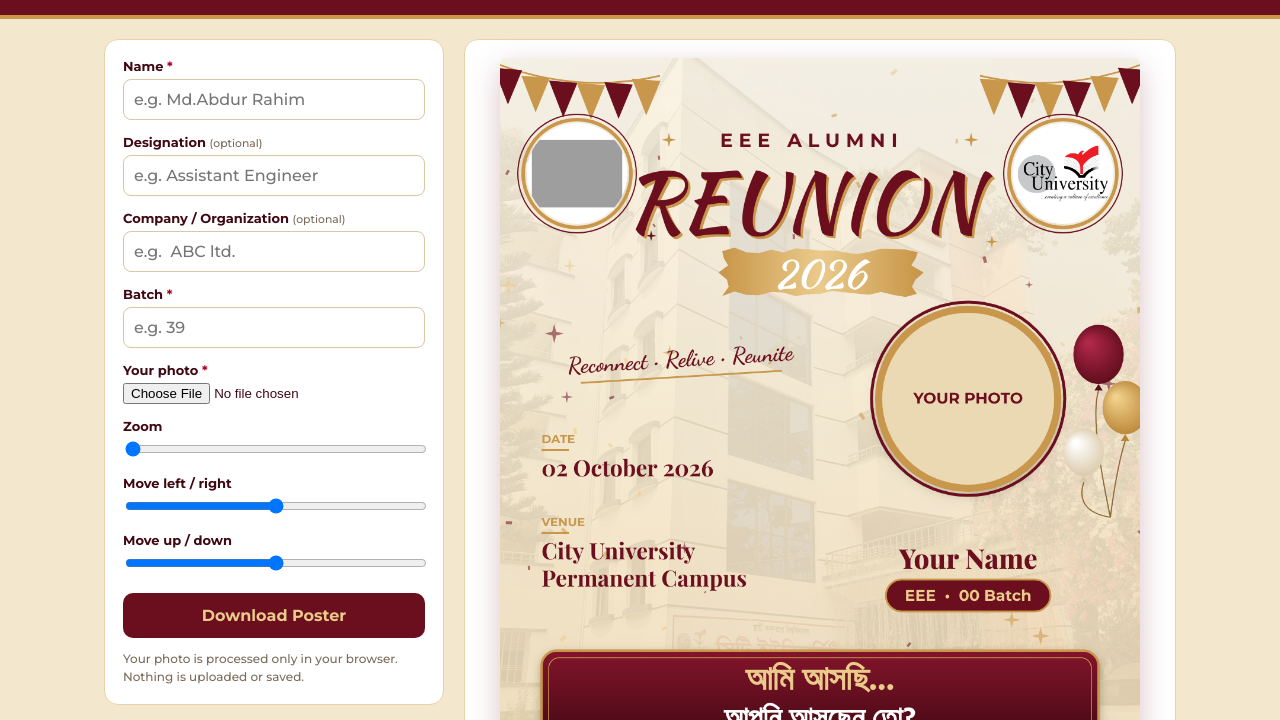
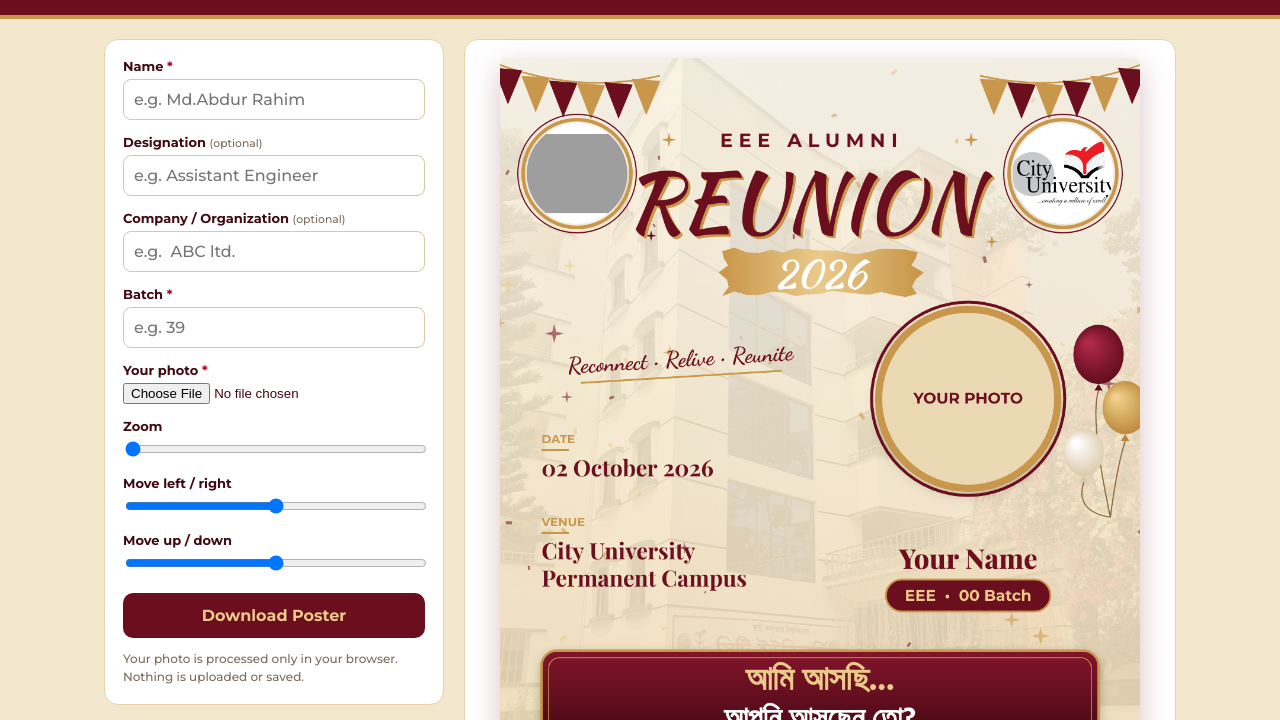
Before and after one commit to abdurrahimnishan/eee-alumni-reunion-2026, a plain HTML site: page index.html in a window 1280 px wide. Shown: the part 80-800 px from the top of the page. Drawn offline with nearby package versions, Linux system fonts and the light colour scheme.

Commit message:
Update index.html

```diff
--- a/index.html
+++ b/index.html
@@ -163,7 +163,7 @@
 
 function logo(cx, cy, r, im) {
   x.save(); x.beginPath(); x.arc(cx, cy, r, 0, 7); x.fillStyle = '#fff'; x.fill(); x.clip();
-  if (im) { const s = Math.min(2 * r / im.width, 2 * r / im.height) * .9; x.drawImage(im, cx - im.width * s / 2, cy - im.height * s / 2, im.width * s, im.height * s); }
+  if (im) { const s = Math.min(2 * r / im.width, 2 * r / im.height) * 1.05; x.drawImage(im, cx - im.width * s / 2, cy - im.height * s / 2, im.width * s, im.height * s); }
   else { x.fillStyle = K.maroon; x.font = F(700, 24, CFG.font.sans); x.textAlign = 'center'; x.fillText('LOGO', cx, cy + 8); }
   x.restore();
   x.strokeStyle = K.gold; x.lineWidth = 6; x.beginPath(); x.arc(cx, cy, r + 6, 0, 7); x.stroke();
```
